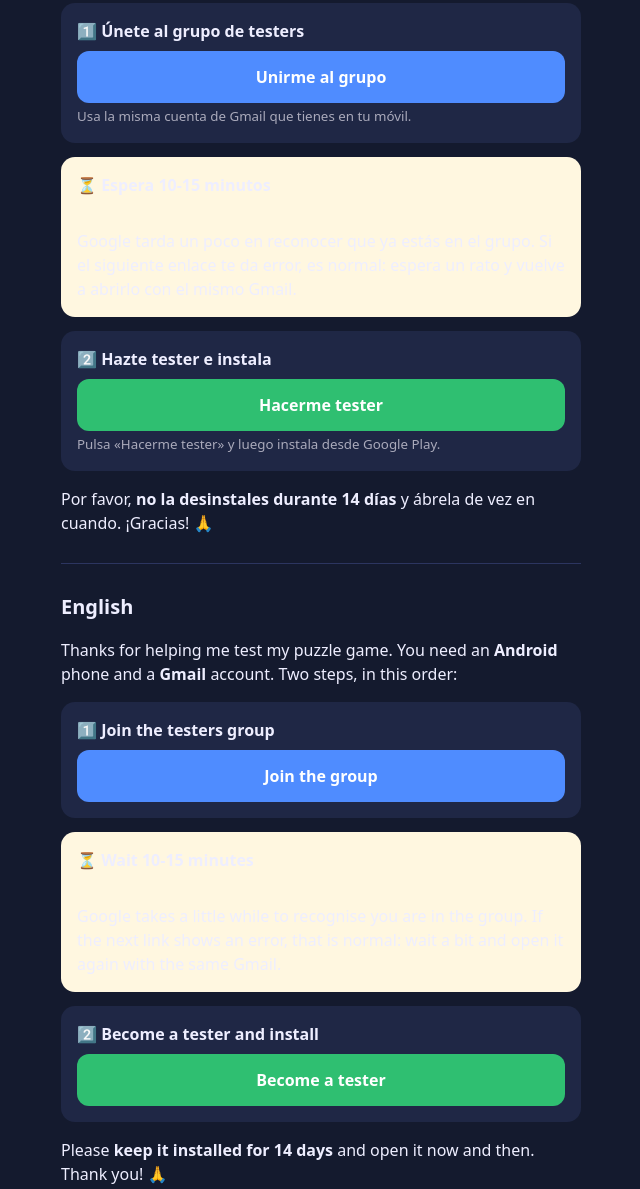
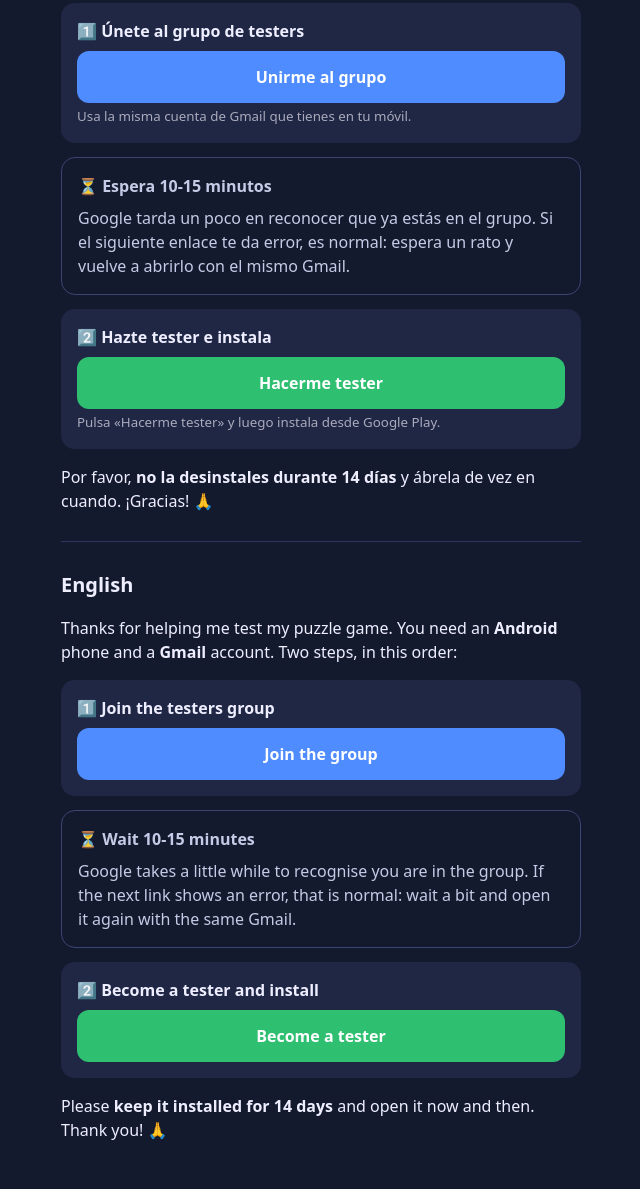
Before and after one commit to a-calle/threadlings, a website: page docs/testers.html in a window 1280 px wide. Shown: the part 172-1361 px from the top of the page, without its empty margins (319-959 px from the left). Drawn offline with Linux system fonts and the light colour scheme.

Commit message:
Testers page: replace unreadable yellow wait box with dark style
Co-Authored-By: Claude Sonnet 5.5 <noreply@anthropic.com>
Claude-Session: https://claude.ai/code/session_01G79nbBnHJdbDDnzVAbxH33

```diff
--- a/docs/testers.html
+++ b/docs/testers.html
@@ -8,6 +8,7 @@ h1{font-size:26px;margin:0 0 4px}
 p.sub{color:#aab;margin:0 0 20px}
 .step{background:#1f2745;border-radius:14px;padding:16px;margin:14px 0}
 .step b{display:block;margin-bottom:8px}
+.step.wait{background:transparent;border:1px solid #3a4572;color:#c5cbe6}
 a.btn{display:block;text-align:center;background:#4f8cff;color:#fff;text-decoration:none;font-weight:600;padding:14px;border-radius:12px;margin-top:8px}
 a.btn.g{background:#2fbf71}
 small{color:#aab}
@@ -19,7 +20,7 @@ hr{border:0;border-top:1px solid #2c3560;margin:28px 0}
 <div class="step"><b>1️⃣ Únete al grupo de testers</b>
 <a class="btn" href="https://groups.google.com/g/threadlings-testers">Unirme al grupo</a>
 <small>Usa la misma cuenta de Gmail que tienes en tu móvil.</small></div>
-<div class="step" style="background:#fff7e0;border-color:#f0c050"><b>⏳ Espera 10-15 minutos</b><br>Google tarda un poco en reconocer que ya estás en el grupo. Si el siguiente enlace te da error, es normal: espera un rato y vuelve a abrirlo con el mismo Gmail.</div>
+<div class="step wait"><b>⏳ Espera 10-15 minutos</b>Google tarda un poco en reconocer que ya estás en el grupo. Si el siguiente enlace te da error, es normal: espera un rato y vuelve a abrirlo con el mismo Gmail.</div>
 <div class="step"><b>2️⃣ Hazte tester e instala</b>
 <a class="btn g" href="https://play.google.com/apps/testing/com.educacc.threadlings">Hacerme tester</a>
 <small>Pulsa «Hacerme tester» y luego instala desde Google Play.</small></div>
@@ -28,7 +29,7 @@ hr{border:0;border-top:1px solid #2c3560;margin:28px 0}
 <h1 style="font-size:20px">English</h1>
 <p>Thanks for helping me test my puzzle game. You need an <b>Android</b> phone and a <b>Gmail</b> account. Two steps, in this order:</p>
 <div class="step"><b>1️⃣ Join the testers group</b><a class="btn" href="https://groups.google.com/g/threadlings-testers">Join the group</a></div>
-<div class="step" style="background:#fff7e0;border-color:#f0c050"><b>⏳ Wait 10-15 minutes</b><br>Google takes a little while to recognise you are in the group. If the next link shows an error, that is normal: wait a bit and open it again with the same Gmail.</div>
+<div class="step wait"><b>⏳ Wait 10-15 minutes</b>Google takes a little while to recognise you are in the group. If the next link shows an error, that is normal: wait a bit and open it again with the same Gmail.</div>
 <div class="step"><b>2️⃣ Become a tester and install</b><a class="btn g" href="https://play.google.com/apps/testing/com.educacc.threadlings">Become a tester</a></div>
 <p>Please <b>keep it installed for 14 days</b> and open it now and then. Thank you! 🙏</p>
 </main></body></html>
```
